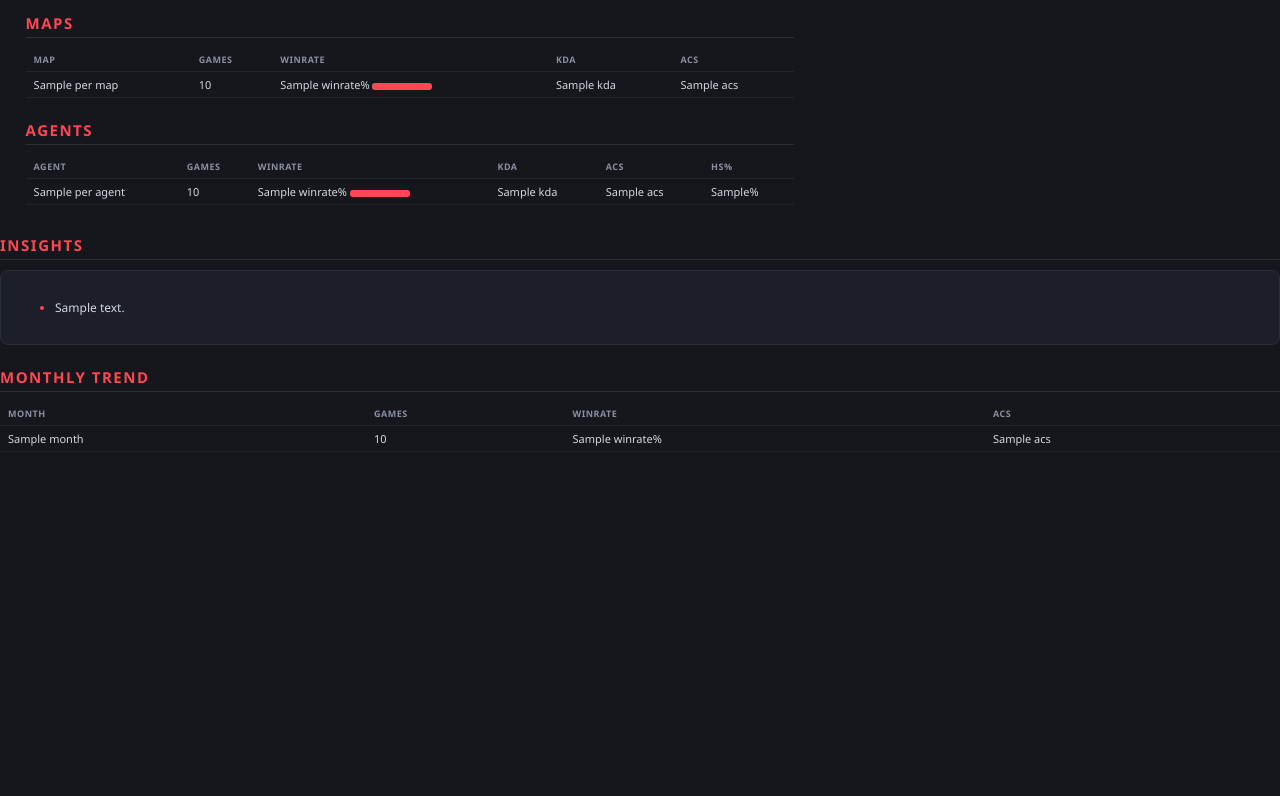
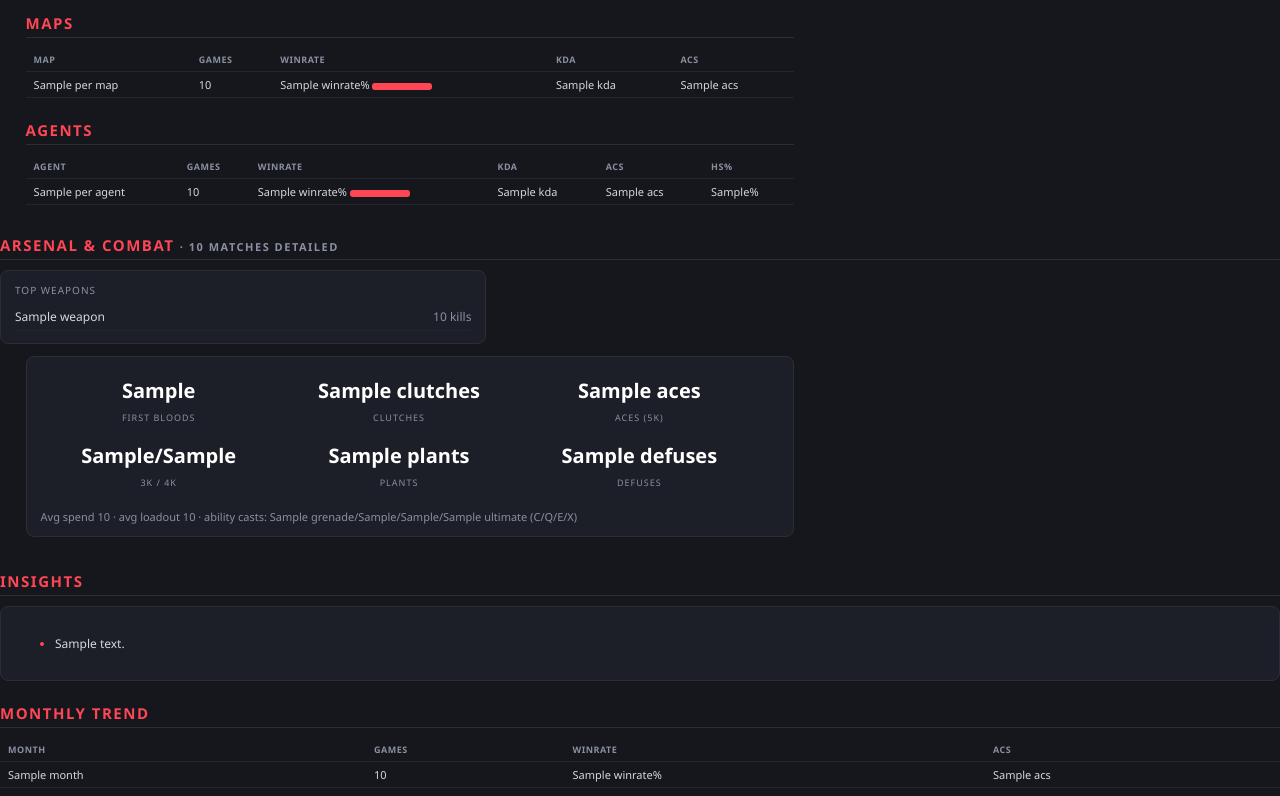
Before and after one commit to SurajBhari/valo-stats, a Flask app: template templates/report.html in a window 1280 px wide. Shown: the part 775-1571 px from the top of the page. Before the commit the page ends 1227 px from the top, so only its background shows below. Run offline with Flask 3, Linux system fonts and the light colour scheme; the template is opened without the code that fills it: most values are stand-ins (such as "Sample title", 1, 10 or a date in 2020); grey boxes marked "Sample" are stand-in pictures.

Commit message:
feat: surface per-round details — Arsenal & Combat section, weapon icons, phase progress UI

```diff
--- a/app.py
+++ b/app.py
@@ -65,6 +65,9 @@ def pdf(job_id):
     if cutoff_ts is not None:
         matches = [m for m in matches if m["timestamp"] >= cutoff_ts]
     agg = stats.aggregate(matches)
+    in_window_ids = {m["id"] for m in matches}
+    detail_map = cache.load_details(job["puuid"])
+    details = [v for k, v in detail_map.items() if k in in_window_ids]
     player = {"name": request.args.get("name", ""),
               "tag": request.args.get("tag", ""),
               "region": request.args.get("region", "")}
@@ -82,9 +85,9 @@ def pdf(job_id):
             player["rr"] = mmr["rr"]
     except Exception:
         pass
-    data = report.render_pdf(agg, player)
+    data = report.render_pdf(agg, player, details)
     if data is None:
-        html = report.render_html(agg, player)
+        html = report.render_html(agg, player, details)
         return Response(html, mimetype="text/html")
     safe_name = re.sub(r"[^A-Za-z0-9_-]", "_", player["name"]) or "player"
     return Response(data, mimetype="application/pdf",
--- a/templates/report.html
+++ b/templates/report.html
@@ -52,6 +52,13 @@
   .lvl { display: inline-block; vertical-align: middle; position: relative; margin-left: 8px; }
   .lvl img { height: 26px; vertical-align: middle; }
   .icn { width: 20px; height: 20px; vertical-align: middle; margin-right: 6px; border-radius: 3px; }
+  .wpn { padding: 5px 0; border-bottom: 1px solid #23262f; font-size: 12px; }
+  .wpn img { height: 18px; width: auto; vertical-align: middle; margin-right: 8px; }
+  .wpn .wn { color: #d4d7e0; }
+  .wpn .wk { float: right; color: #8a90a2; }
+  .combat .ci { display: inline-block; width: 32%; text-align: center; padding: 8px 0; vertical-align: top; }
+  .combat .cv { display: block; font-size: 20px; font-weight: 700; color: #fff; }
+  .combat .cl { font-size: 9px; text-transform: uppercase; letter-spacing: 1px; color: #8a90a2; }
 </style></head><body>
 
   {% if player.card_img %}
@@ -149,6 +156,36 @@
     </div>
   </div>
 
+  {% if dstats and dstats.matches %}
+  <h2>Arsenal &amp; Combat <span class="muted" style="font-size:11px;">· {{ dstats.matches }} matches detailed</span></h2>
+  <div class="row">
+    <div class="col col-left">
+      <div class="panel">
+        <div class="l" style="font-size:10px;text-transform:uppercase;letter-spacing:1px;color:#8a90a2;margin-bottom:6px;">Top weapons</div>
+        {% for w in dstats.weapons[:8] %}
+        <div class="wpn">{% if weapon_icons[w.name] %}<img src="{{ weapon_icons[w.name] }}" alt="">{% endif %}<span class="wn">{{ w.name }}</span><span class="wk">{{ w.kills }} kills</span></div>
+        {% endfor %}
+      </div>
+    </div>
+    <div class="col col-right">
+      <div class="panel">
+        <div class="combat">
+          <div class="ci"><span class="cv">{{ dstats.combat.first_bloods }}</span><span class="cl">First bloods</span></div>
+          <div class="ci"><span class="cv">{{ dstats.combat.clutches }}</span><span class="cl">Clutches</span></div>
+          <div class="ci"><span class="cv">{{ dstats.combat.aces }}</span><span class="cl">Aces (5K)</span></div>
+          <div class="ci"><span class="cv">{{ dstats.combat.multikills['3k'] }}/{{ dstats.combat.multikills['4k'] }}</span><span class="cl">3K / 4K</span></div>
+          <div class="ci"><span class="cv">{{ dstats.combat.plants }}</span><span class="cl">Plants</span></div>
+          <div class="ci"><span class="cv">{{ dstats.combat.defuses }}</span><span class="cl">Defuses</span></div>
+        </div>
+        <div class="muted" style="margin-top:10px;font-size:11px;">
+          Avg spend {{ dstats.economy.spent_avg }} · avg loadout {{ dstats.economy.loadout_avg }} ·
+          ability casts: {{ dstats.abilities.grenade }}/{{ dstats.abilities.ability1 }}/{{ dstats.abilities.ability2 }}/{{ dstats.abilities.ultimate }} (C/Q/E/X)
+        </div>
+      </div>
+    </div>
+  </div>
+  {% endif %}
+
   <h2>Insights</h2>
   <div class="panel">
     <ul class="tips">
```
Also changed, not shown: assets.py (+8 -0 lines), report.py (+13 -4 lines), static/app.js (+11 -1 lines), tests/test_assets.py (+10 -0 lines), tests/test_report.py (+32 -0 lines).
